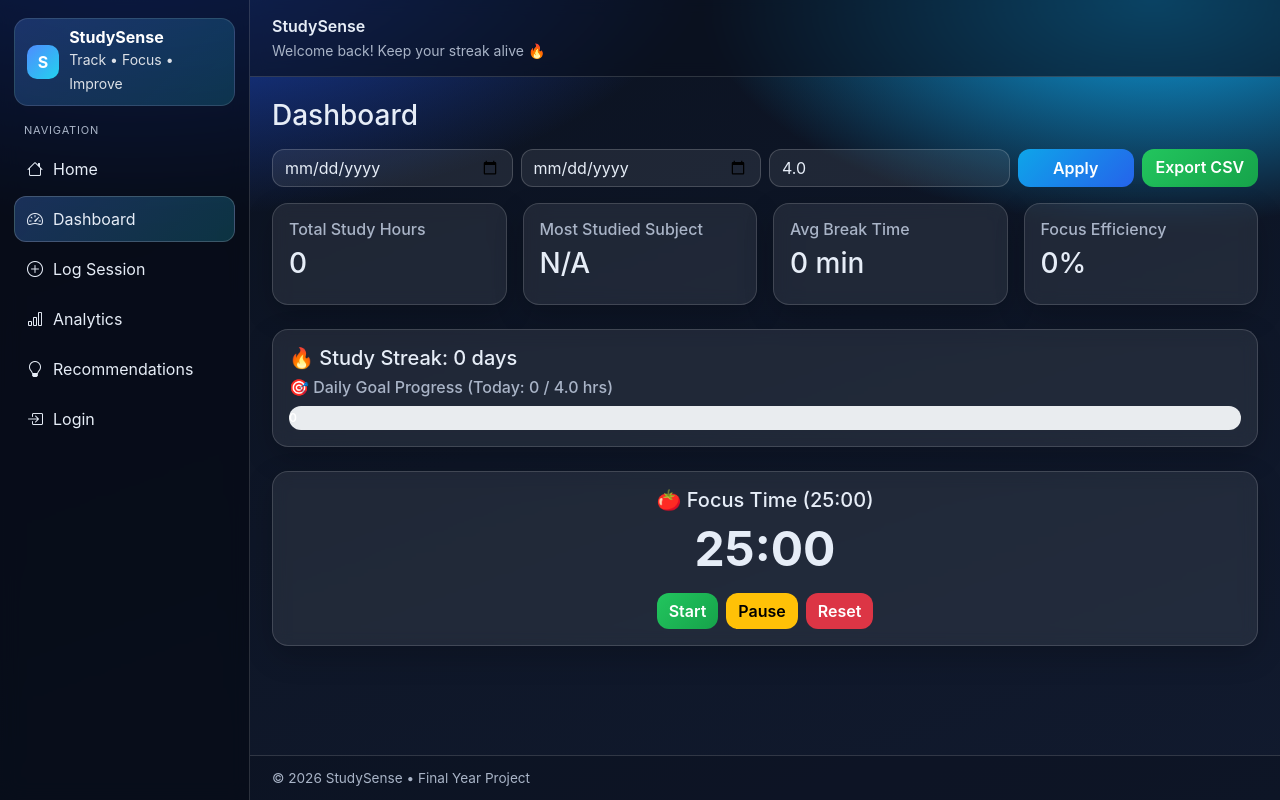
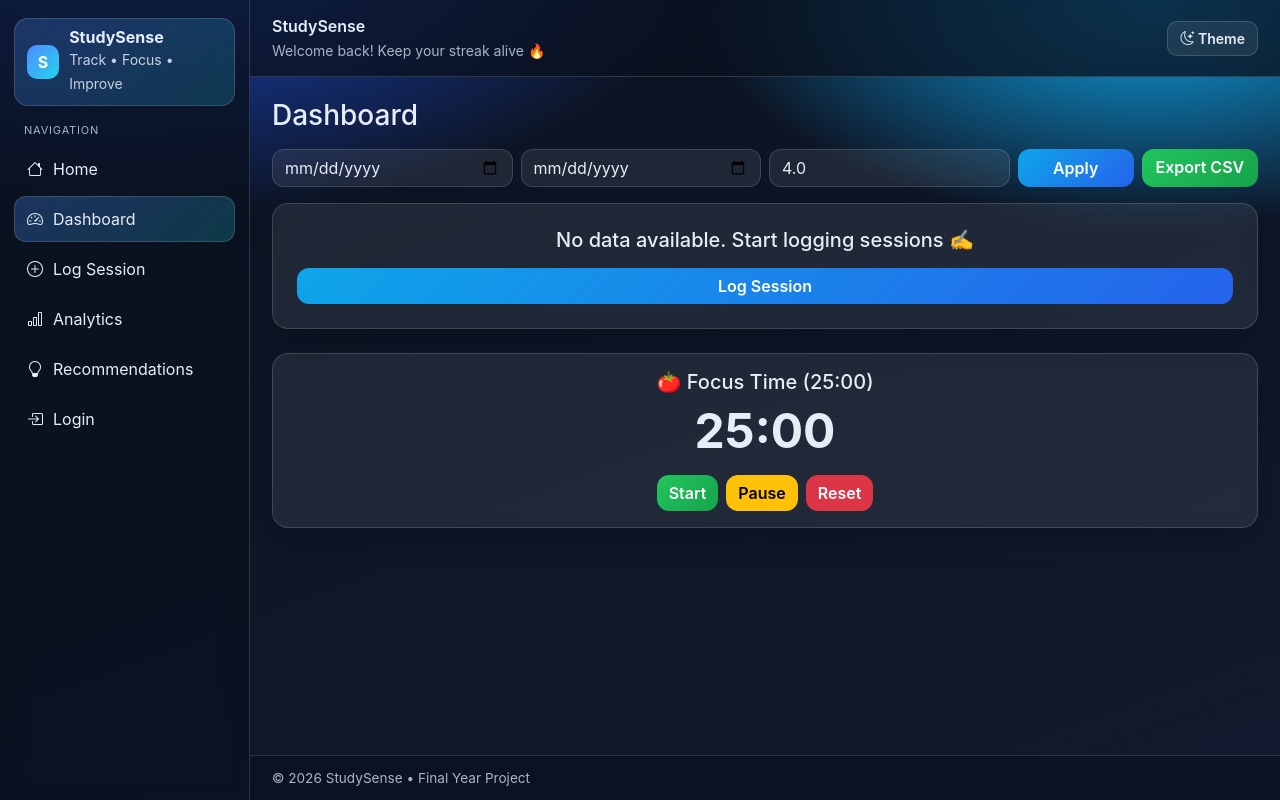
Before and after one commit to SuyashPatil02/StudySense, a Flask app: page /dashboard in a window 1280 px wide. Run offline with Flask 3, Linux system fonts and the light colour scheme; the visitor is signed in with stand-in values (Sample User, id 1).

Commit message:
Initial commit

```diff
--- a/app.py
+++ b/app.py
@@ -11,22 +11,33 @@ from utils.analyzer import (
     get_goal_progress,
     export_filtered_report,
     register_user,
-    authenticate_user
+    authenticate_user,
+    recalculate_efficiency_for_existing_rows,  # ✅ added
 )
 from utils.recommender import generate_recommendations
 from utils.streak_tracker import calculate_streak
 
 app = Flask(__name__)
-app.secret_key = "studysense_secret_key_2026"  # change for production
+app.secret_key = "studysense_secret_key_2026"
 
 DATA_FILE = "study_data.csv"
 USERS_FILE = "users.csv"
 GRAPH_DIR = os.path.join("static", "graphs")
 
+# ✅ One-time flag so old wrong efficiency values are fixed only once
+EFFICIENCY_FIX_DONE = False
+
 
 @app.before_request
 def setup():
+    global EFFICIENCY_FIX_DONE
     ensure_files_exist(DATA_FILE, USERS_FILE, GRAPH_DIR)
+
+    # ✅ one-time data correction for old rows
+    if not EFFICIENCY_FIX_DONE:
+        fixed = recalculate_efficiency_for_existing_rows(DATA_FILE)
+        print(f"✅ Efficiency migration done. Fixed rows: {fixed}")
+        EFFICIENCY_FIX_DONE = True
 
 
 def login_required():
@@ -46,8 +57,6 @@ def home():
         return redirect(url_for("login"))
     return render_template("home.html", username=session["username"])
 
-
-# -------------------- AUTH --------------------
 
 @app.route("/login", methods=["GET", "POST"])
 def login():
@@ -97,8 +106,6 @@ def logout():
     return redirect(url_for("login"))
 
 
-# -------------------- STUDY SESSION --------------------
-
 @app.route("/log-session", methods=["GET", "POST"])
 def log_session():
     if not login_required():
@@ -135,8 +142,6 @@ def log_session():
     return render_template("log_session.html")
 
 
-# -------------------- DASHBOARD --------------------
-
 @app.route("/dashboard")
 def dashboard():
     if not login_required():
@@ -145,12 +150,14 @@ def dashboard():
     username = session["username"]
     start_date = request.args.get("start_date")
     end_date = request.args.get("end_date")
-    daily_goal = to_float(request.args.get("daily_goal"), 4.0)  # default 4 hours
+    daily_goal = to_float(request.args.get("daily_goal"), 4.0)
 
     df = load_user_data(DATA_FILE, username, start_date, end_date)
     metrics = get_dashboard_metrics(df)
     streak_days = calculate_streak(df)
-    goal_progress = get_goal_progress(df, daily_goal)
+
+    # use selected end_date for goal progress context
+    goal_progress = get_goal_progress(df, daily_goal, end_date)
 
     return render_template(
         "dashboard.html",
--- a/templates/base.html
+++ b/templates/base.html
@@ -1,5 +1,5 @@
 <!DOCTYPE html>
-<html lang="en">
+<html lang="en" data-theme="dark">
 
 <head>
     <meta charset="UTF-8" />
@@ -10,7 +10,22 @@
     <link rel="stylesheet" href="https://cdn.jsdelivr.net/npm/bootstrap-icons@1.11.3/font/bootstrap-icons.min.css">
 
     <style>
-        :root {
+        /* ===== Light theme default ===== */
+        :root,
+        [data-theme="light"] {
+            --bg: #f3f7ff;
+            --bg2: #e6eefc;
+            --text: #0f172a;
+            --muted: #475569;
+            --card: rgba(255, 255, 255, .85);
+            --stroke: rgba(15, 23, 42, .15);
+            --brand: #2563eb;
+            --brand2: #06b6d4;
+            --sidebar-w: 250px;
+        }
+
+        /* ===== Dark theme ===== */
+        [data-theme="dark"] {
             --bg: #0b1220;
             --bg2: #111a2e;
             --text: #e6edf7;
@@ -19,7 +34,6 @@
             --stroke: rgba(255, 255, 255, .15);
             --brand: #4f8cff;
             --brand2: #22d3ee;
-            --sidebar-w: 250px;
         }
 
         * {
@@ -49,7 +63,7 @@
             z-index: 1030;
             padding: 18px 14px;
             border-right: 1px solid var(--stroke);
-            background: rgba(6, 11, 22, .72);
+            background: color-mix(in srgb, var(--bg) 80%, transparent);
             backdrop-filter: blur(10px);
         }
 
@@ -61,9 +75,9 @@
             margin-bottom: 16px;
             border-radius: 14px;
             text-decoration: none;
-            color: #fff;
+            color: var(--text);
             background: linear-gradient(135deg, rgba(79, 140, 255, .25), rgba(34, 211, 238, .18));
-            border: 1px solid rgba(255, 255, 255, .12);
+            border: 1px solid var(--stroke);
         }
 
         .logo {
@@ -73,6 +87,7 @@
             place-items: center;
             border-radius: 10px;
             font-weight: 700;
+            color: #fff;
             background: linear-gradient(135deg, var(--brand), var(--brand2));
         }
 
@@ -99,13 +114,13 @@
 
         .side-link:hover {
             background: rgba(255, 255, 255, .06);
-            border-color: rgba(255, 255, 255, .12);
+            border-color: var(--stroke);
             transform: translateX(2px)
         }
 
         .side-link.active {
             background: linear-gradient(135deg, rgba(79, 140, 255, .28), rgba(34, 211, 238, .20));
-            border-color: rgba(255, 255, 255, .18)
+            border-color: var(--stroke)
         }
 
         .main {
@@ -122,7 +137,7 @@
             z-index: 1020;
             padding: 14px 22px;
             border-bottom: 1px solid var(--stroke);
-            background: rgba(10, 16, 30, .65);
+            background: color-mix(in srgb, var(--bg) 78%, transparent);
             backdrop-filter: blur(8px);
         }
 
@@ -151,7 +166,7 @@
         .form-select {
             background: rgba(255, 255, 255, .08) !important;
             color: var(--text) !important;
-            border: 1px solid rgba(255, 255, 255, .18) !important;
+            border: 1px solid var(--stroke) !important;
             border-radius: 12px !important;
         }
 
@@ -188,11 +203,19 @@
             color: var(--muted);
             font-size: .85rem;
             padding: 12px 22px;
-            background: rgba(10, 16, 30, .5);
+            background: color-mix(in srgb, var(--bg) 82%, transparent);
         }
 
         .mobile-toggle {
             display: none
+        }
+
+        .theme-btn {
+            border: 1px solid var(--stroke) !important;
+            background: rgba(255, 255, 255, .08) !important;
+            color: var(--text) !important;
+            border-radius: 10px !important;
+            padding: 6px 12px !important;
         }
 
         @media (max-width:992px) {
@@ -220,7 +243,7 @@
                 border-radius: 10px;
                 border: 1px solid var(--stroke);
                 background: rgba(255, 255, 255, .08);
-                color: #fff;
+                color: var(--text);
             }
         }
     </style>
@@ -277,6 +300,11 @@
                         <small class="text-muted">Welcome back! Keep your streak alive 🔥</small>
                     </div>
                 </div>
+
+                <!-- Theme Toggle -->
+                <button id="themeToggle" class="btn theme-btn btn-sm">
+                    <i class="bi bi-moon-stars"></i> Theme
+                </button>
             </header>
 
             <section class="content">
@@ -295,6 +323,22 @@
         if (menuBtn && sidebar) {
             menuBtn.addEventListener('click', () => sidebar.classList.toggle('show'));
         }
+
+        // Theme Toggle with localStorage
+        (function () {
+            const html = document.documentElement;
+            const btn = document.getElementById("themeToggle");
+
+            const savedTheme = localStorage.getItem("theme") || "dark";
+            html.setAttribute("data-theme", savedTheme);
+
+            btn?.addEventListener("click", () => {
+                const current = html.getAttribute("data-theme");
+                const next = current === "dark" ? "light" : "dark";
+                html.setAttribute("data-theme", next);
+                localStorage.setItem("theme", next);
+            });
+        })();
     </script>
 </body>
 
--- a/templates/dashboard.html
+++ b/templates/dashboard.html
@@ -22,46 +22,71 @@
     </div>
 </form>
 
+{% if metrics.total_hours == 0 %}
+<div class="card glass-card p-4 text-center">
+    <h5 class="mb-2">No data available. Start logging sessions ✍️</h5>
+    <a href="{{ url_for('log_session') }}" class="btn btn-info mt-2">Log Session</a>
+</div>
+{% else %}
 <div class="row g-3">
     <div class="col-md-3">
-        <div class="card dashboard-card p-3">
-            <h6>Total Study Hours</h6>
+        <div class="card dashboard-card p-3 metric-card">
+            <h6 class="d-flex align-items-center gap-2">
+                <span class="metric-icon">📘</span> Total Study Hours
+            </h6>
             <h3>{{ metrics.total_hours }}</h3>
         </div>
     </div>
+
     <div class="col-md-3">
-        <div class="card dashboard-card p-3">
-            <h6>Most Studied Subject</h6>
+        <div class="card dashboard-card p-3 metric-card">
+            <h6 class="d-flex align-items-center gap-2">
+                <span class="metric-icon">📚</span> Most Studied Subject
+            </h6>
             <h3>{{ metrics.most_subject }}</h3>
         </div>
     </div>
+
     <div class="col-md-3">
-        <div class="card dashboard-card p-3">
-            <h6>Avg Break Time</h6>
+        <div class="card dashboard-card p-3 metric-card">
+            <h6 class="d-flex align-items-center gap-2">
+                <span class="metric-icon">☕</span> Avg Break Time
+            </h6>
             <h3>{{ metrics.avg_break }} min</h3>
         </div>
     </div>
+
     <div class="col-md-3">
-        <div class="card dashboard-card p-3">
-            <h6>Focus Efficiency</h6>
+        <div class="card dashboard-card p-3 metric-card">
+            <h6 class="d-flex align-items-center gap-2">
+                <span class="metric-icon">🎯</span>
+                Focus Efficiency
+                <span title="Efficiency = study / (study + break in hours)" style="cursor:help;">ℹ️</span>
+            </h6>
             <h3>{{ metrics.avg_efficiency }}%</h3>
         </div>
     </div>
 </div>
 
 <div class="card glass-card p-3 mt-4">
-    <h5>🔥 Study Streak: {{ streak_days }} days</h5>
-    <h6>🎯 Daily Goal Progress (Today: {{ goal_progress.today_hours }} / {{ goal_progress.daily_goal }} hrs)</h6>
+    <h5 style="color:#dbeafe;">🔥 Study Streak: {{ streak_days }} days</h5>
+    <h6 style="color:#bfdbfe;">
+        🎯 Daily Goal Progress (Selected Date: {{ goal_progress.today_hours }} / {{ goal_progress.daily_goal }} hrs)
+    </h6>
+    <small style="color:#93c5fd;">
+        Date: {{ goal_progress.target_date if goal_progress.target_date else end_date }}
+    </small>
 
-    <div style="width:100%; height:24px; background:#e9ecef; border-radius:999px; overflow:hidden;">
+    <div
+        style="width:100%; height:26px; background:rgba(255,255,255,.18); border-radius:999px; overflow:hidden; margin-top:12px; border:1px solid rgba(255,255,255,.22);">
         <div id="goalBar" data-progress="{{ goal_progress.percent | default(0) }}"
-            style="height:100%; width:0%; background:linear-gradient(90deg,#0d6efd,#20c997); color:#fff; font-weight:600; font-size:12px; line-height:24px; text-align:center; transition:width .5s ease;">
-            {{ goal_progress.percent | round(1) | default(0) }}%
+            style="height:100%; width:0%; color:#fff; font-weight:700; font-size:13px; line-height:26px; text-align:center; transition:width .8s ease, background .4s ease;">
+            {{ goal_progress.percent | round(1) | default(0) }}% // {{ goal_progress.today_hours }} / {{ goal_progress.daily_goal }} hrs
         </div>
     </div>
 </div>
+{% endif %}
 
-<!-- Pomodoro Timer -->
 <div class="card glass-card p-3 mt-4 text-center">
     <h5 id="modeLabel">🍅 Focus Time (25:00)</h5>
     <h1 id="timerDisplay" style="font-size:3rem; font-weight:700;">25:00</h1>
@@ -74,14 +99,26 @@
 </div>
 
 <script>
-    // Goal progress bar
+    (() => {
+        // Progress bar color logic
         const bar = document.getElementById("goalBar");
         if (bar) {
-        const p = Math.max(0, Math.min(100, Number(bar.dataset.progress) || 0));
-        bar.style.width = p + "%";
+            const p = Math.max(0, Math.min(100, Number(bar.dataset.progress) || 0)); // Clamp between 0-100
+
+            if (p < 50) {
+                bar.style.background = "linear-gradient(90deg,#ef4444,#dc2626)";
+            } else if (p <= 80) {
+                bar.style.background = "linear-gradient(90deg,#f59e0b,#d97706)";
+            } else {
+                bar.style.background = "linear-gradient(90deg,#22c55e,#16a34a)";
             }
 
-    // Pomodoro Timer (25/5)
+            requestAnimationFrame(() => {
+                bar.style.width = p + "%";
+            });
+        }
+
+        // Pomodoro timer
         let workDuration = 25 * 60;
         let breakDuration = 5 * 60;
         let timeLeft = workDuration;
@@ -141,10 +178,11 @@
             updateDisplay();
         }
 
-    if (startBtn) startBtn.addEventListener("click", startTimer);
-    if (pauseBtn) pauseBtn.addEventListener("click", pauseTimer);
-    if (resetBtn) resetBtn.addEventListener("click", resetTimer);
+        startBtn?.addEventListener("click", startTimer);
+        pauseBtn?.addEventListener("click", pauseTimer);
+        resetBtn?.addEventListener("click", resetTimer);
 
         updateDisplay();
+    })();
 </script>
 {% endblock %}
--- a/weekly_report_suyashpatil_20260407_204642.csv
+++ /dev/null
@@ -1,6 +0,0 @@
-username,date,subject,study_time,break_time,start_time,difficulty,mood,efficiency
-suyashpatil,2026-04-03,maths,2.0,30.0,06:30,Hard,Focused,6.25
-suyashpatil,2026-04-04,physics,1.5,20.0,07:00,Medium,Neutral,6.98
-suyashpatil,2026-04-05,maths,1.0,40.0,22:00,Hard,Tired,2.44
-suyashpatil,2026-04-06,chemistry,2.5,15.0,05:30,Medium,Motivated,14.29
-suyashpatil,2026-04-07,maths,1.0,35.0,23:00,Easy,Tired,2.78
--- a/weekly_report_suyashpatil_20260408_131256.csv
+++ /dev/null
@@ -1,6 +0,0 @@
-username,date,subject,study_time,break_time,start_time,difficulty,mood,efficiency
-suyashpatil,2026-04-03,maths,2.0,30.0,06:30,Hard,Focused,6.25
-suyashpatil,2026-04-04,physics,1.5,20.0,07:00,Medium,Neutral,6.98
-suyashpatil,2026-04-05,maths,1.0,40.0,22:00,Hard,Tired,2.44
-suyashpatil,2026-04-06,chemistry,2.5,15.0,05:30,Medium,Motivated,14.29
-suyashpatil,2026-04-07,maths,1.0,35.0,23:00,Easy,Tired,2.78
```
Also changed, not shown: static/css/style.css (+19 -0 lines), study_data.csv (+6 -6 lines), utils/analyzer.py (+183 -32 lines), utils/recommender.py (+28 -8 lines), utils/streak_tracker.py (+14 -2 lines), static/graphs/suyashpatil_daily_bar.png, static/graphs/suyashpatil_line_trend.png, static/graphs/suyashpatil_subject_pie.png, 1 other file. Lines whose indentation alone changed are shown as unchanged.
